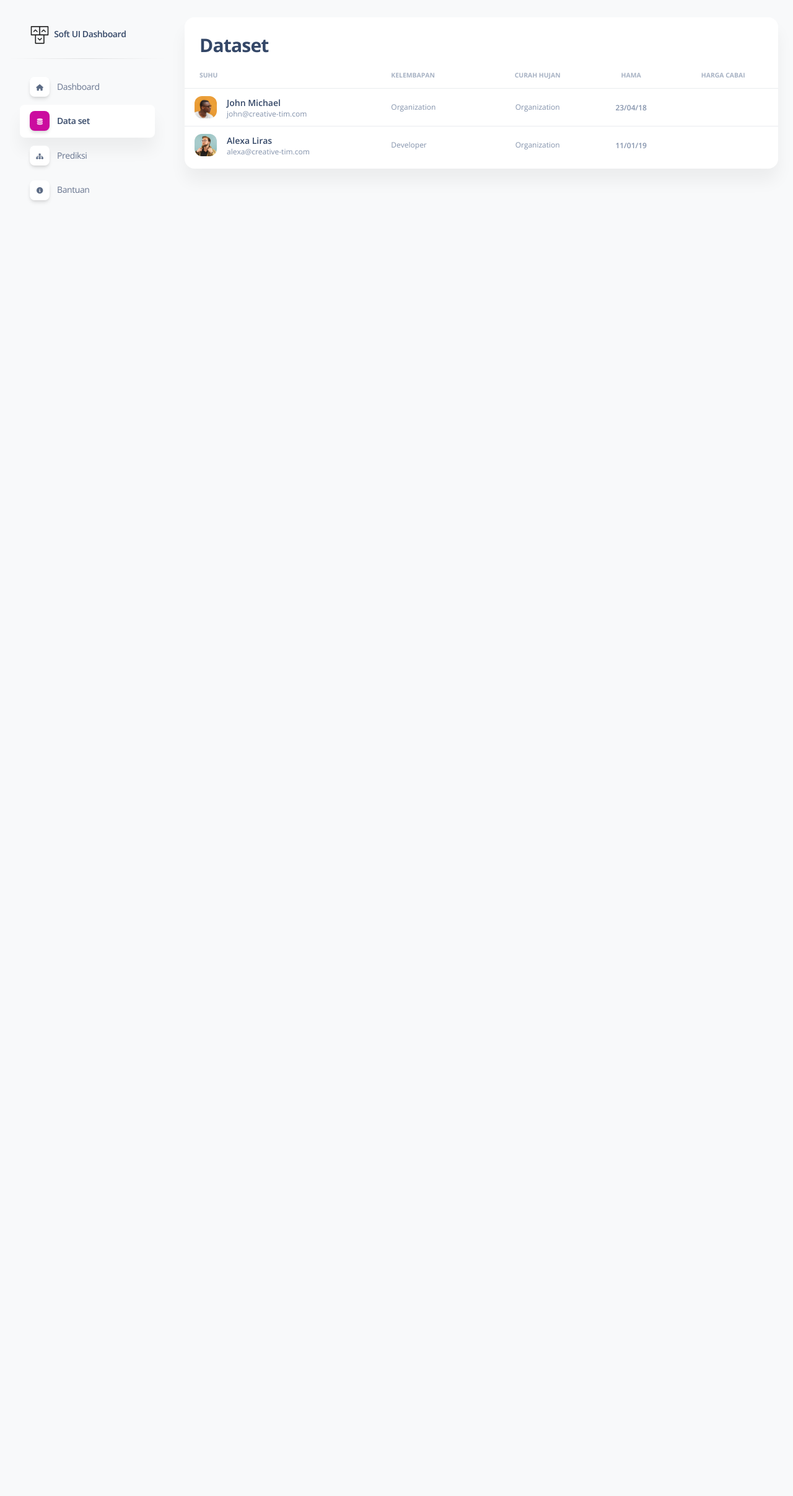
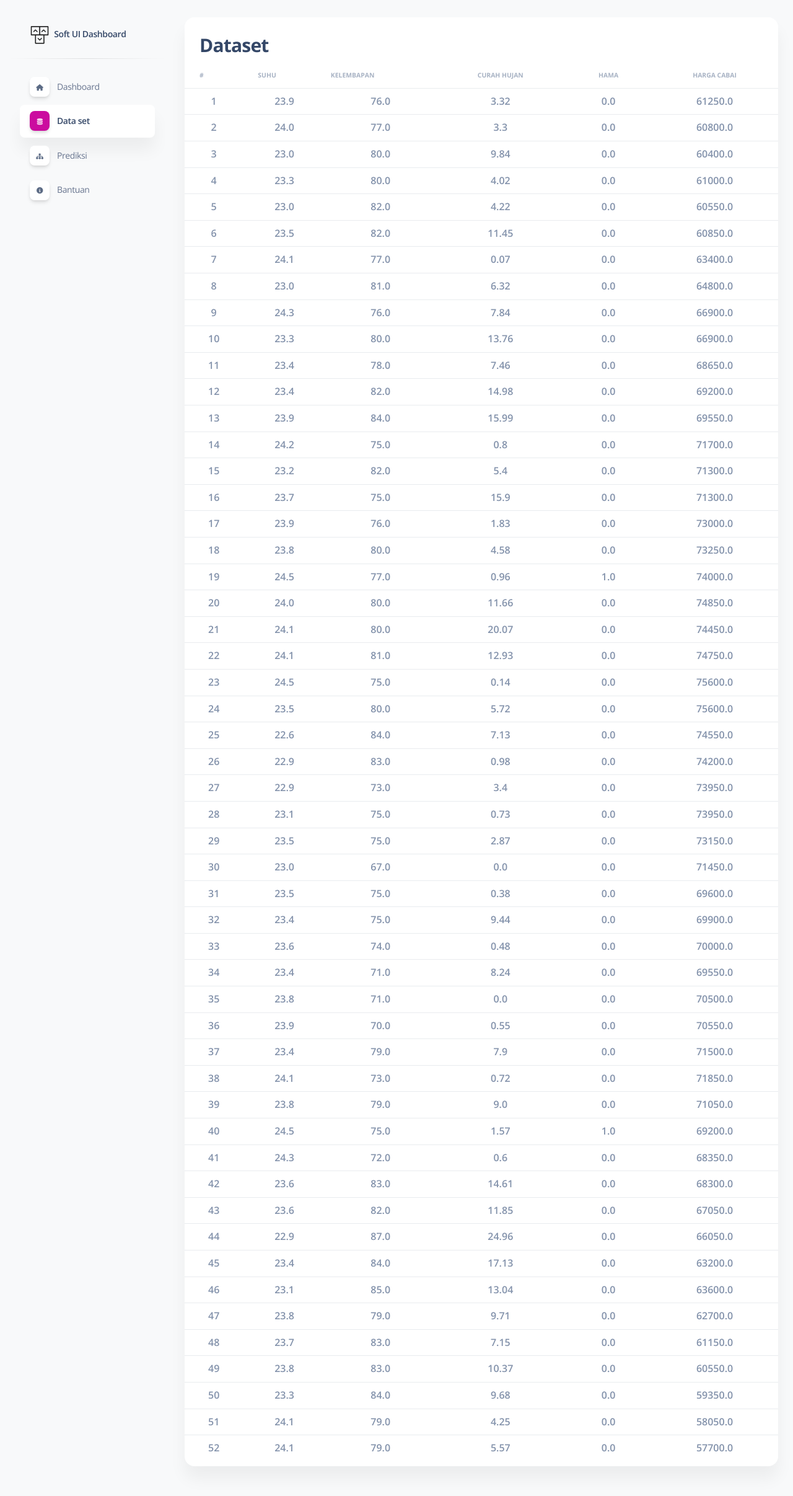
Before and after one commit to YusupZakaria990/Harvest_prediction, a Flask app: page /data in a window 1280 px wide. Shown: the whole page at 62% size. Before the commit the page ends 327 px from the top, so only its background shows below. Run offline with Flask 2, Linux system fonts and the light colour scheme; some libraries are stand-ins or nearby versions.

Commit message:
add tampil data

```diff
--- a/templates/data.html
+++ b/templates/data.html
@@ -1,7 +1,7 @@
 <!-- Extend template Layout -->
 {% extends "layout/template.html" %}
 
-Set Active Menu
+<!-- Set Active Menu -->
 {% set active_page = "data" %}
 
 <!-- Title Page Section -->
@@ -31,6 +31,7 @@ HARVEST PREDICTION - DATASET
                 <table class="table align-items-center mb-0">
                   <thead>
                     <tr>
+                      <th class="text-uppercase text-secondary text-xxs font-weight-bolder opacity-7">#</th>
                       <th class="text-uppercase text-secondary text-xxs font-weight-bolder opacity-7">SUHU</th>
                       <th class="text-uppercase text-secondary text-xxs font-weight-bolder opacity-7 ps-2">KELEMBAPAN</th>
                       <th class="text-center text-uppercase text-secondary text-xxs font-weight-bolder opacity-7">CURAH HUJAN</th>
@@ -39,55 +40,28 @@ HARVEST PREDICTION - DATASET
                     </tr>
                   </thead>
                   <tbody>
+                    {% for key,value in data.iterrows() %}
                     <tr>
-                      <td>
-                        <div class="d-flex px-2 py-1">
-                          <div>
-                            <img src="../assets/img/team-2.jpg" class="avatar avatar-sm me-3" alt="user1">
-                          </div>
-                          <div class="d-flex flex-column justify-content-center">
-                            <h6 class="mb-0 text-sm">John Michael</h6>
-                            <p class="text-xs text-secondary mb-0">john@creative-tim.com</p>
-                          </div>
-                        </div>
-                      </td>
-                      <td>
-                        <p class="text-xs text-secondary mb-0">Organization</p>
-                      </td>
-                      <td class="align-middle text-center text-sm">
-                        <p class="text-xs text-secondary mb-0">Organization</p>
+                      <td class="align-middle text-center">
+                        <span class="text-secondary text-md font-weight-bold"> {{ key+1 }}</span>
                       </td>
                       <td class="align-middle text-center">
-                        <span class="text-secondary text-xs font-weight-bold">23/04/18</span>
+                        <span class="text-secondary text-md font-weight-bold"> {{ value['SUHU'] }}</span>
                       </td>
-                      <td class="align-middle">
+                      <td class="align-middle text-center">
+                        <span class="text-secondary text-md font-weight-bold"> {{ value['KELEMBAPAN'] }}</span>
+                      </td>
+                      <td class="align-middle text-center">
+                        <span class="text-secondary text-md font-weight-bold"> {{ value['CURAH_HUJAN'] }}</span>
+                      </td>
+                      <td class="align-middle text-center">
+                        <span class="text-secondary text-md font-weight-bold"> {{ value['HAMA'] }}</span>
+                      </td>
+                      <td class="align-middle text-center">
+                        <span class="text-secondary text-md font-weight-bold"> {{ value['HARGA_CABAI'] }}</span>
                       </td>
                     </tr>
-                    <tr>
-                      <td>
-                        <div class="d-flex px-2 py-1">
-                          <div>
-                            <img src="../assets/img/team-3.jpg" class="avatar avatar-sm me-3" alt="user2">
-                          </div>
-                          <div class="d-flex flex-column justify-content-center">
-                            <h6 class="mb-0 text-sm">Alexa Liras</h6>
-                            <p class="text-xs text-secondary mb-0">alexa@creative-tim.com</p>
-                          </div>
-                        </div>
-                      </td>
-                      <td>
-                        <p class="text-xs text-secondary mb-0">Developer</p>
-                      </td>
-                      <td class="align-middle text-center text-sm">
-                        <p class="text-xs text-secondary mb-0">Organization</p>
-                      </td>
-                      <td class="align-middle text-center">
-                        <span class="text-secondary text-xs font-weight-bold">11/01/19</span>
-                      </td>
-                      <td class="align-middle">
-
-                      </td>
-                    </tr>
+                    {% endfor %}
                   </tbody>
                 </table>
               </div>
--- a/templates/help.html
+++ b/templates/help.html
@@ -1,7 +1,7 @@
 <!-- Extend template Layout -->
 {% extends "layout/template.html" %}
 
-Set Active Menu
+<!-- Set Active Menu -->
 {% set active_page = "help" %}
 
 <!-- Title Page Section -->
--- a/templates/index.html
+++ b/templates/index.html
@@ -1,7 +1,7 @@
 <!-- Extend template Layout -->
 {% extends "layout/template.html" %}
 
-Set Active Menu
+<!-- Set Active Menu -->
 {% set active_page = "index" %}
 
 <!-- Title Page Section -->
--- a/templates/predict.html
+++ b/templates/predict.html
@@ -1,7 +1,7 @@
 <!-- Extend template Layout -->
 {% extends "layout/template.html" %}
 
-Set Active Menu
+<!-- Set Active Menu -->
 {% set active_page = "predict" %}
 
 <!-- Title Page Section -->
```
